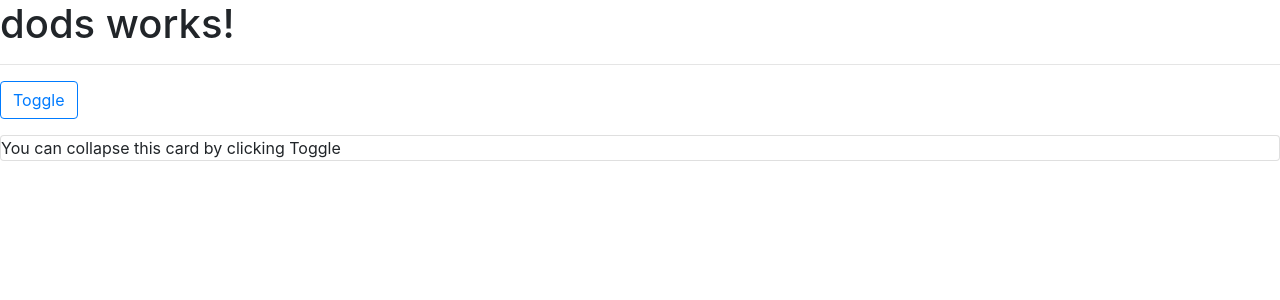
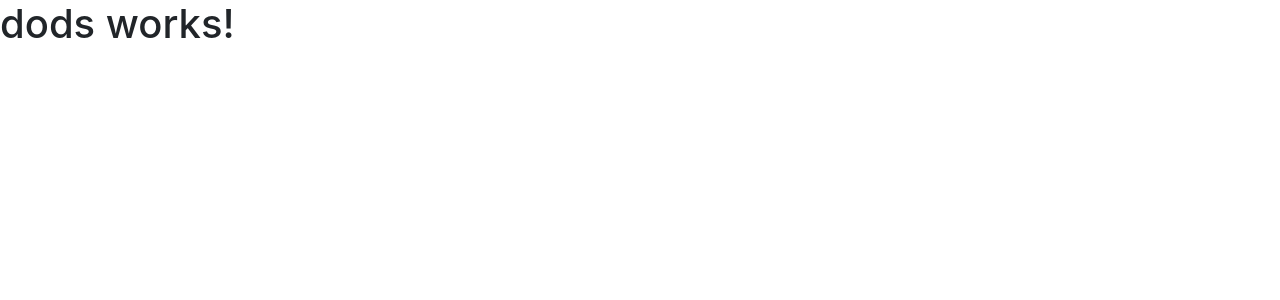
Before and after one commit to DerSticher/dods-frontend, an Angular app: page / in a window 1280 px wide. Shown: the top 300 px of the page. Built offline with nearby package versions, Linux system fonts and the light colour scheme.

Commit message:
changed to current cli version, deleted collapse component

```diff
--- a/package.json
+++ b/package.json
@@ -31,7 +31,7 @@
     "@angular/compiler-cli": "^2.3.1",
     "@types/jasmine": "2.5.38",
     "@types/node": "^6.0.42",
-    "angular-cli": "1.0.0-beta.24",
+    "angular-cli": "1.0.0-beta.28.3",
     "codelyzer": "~2.0.0-beta.1",
     "jasmine-core": "2.5.2",
     "jasmine-spec-reporter": "2.5.0",
--- a/src/app/app.component.html
+++ b/src/app/app.component.html
@@ -1,7 +1,3 @@
 <h1>
   {{title}}
 </h1>
-
-<hr>
-
-<dods-collapse></dods-collapse>
--- a/src/app/app.module.ts
+++ b/src/app/app.module.ts
@@ -5,12 +5,10 @@ import { HttpModule } from '@angular/http';
 
 import { AppComponent } from './app.component';
 import { NgbModule } from '@ng-bootstrap/ng-bootstrap';
-import { CollapseComponent } from './collapse/collapse.component';
 
 @NgModule({
   declarations: [
-    AppComponent,
-    CollapseComponent
+    AppComponent
   ],
   imports: [
     BrowserModule,
--- a/src/app/collapse/collapse.component.html
+++ /dev/null
@@ -1,13 +0,0 @@
-<p>
-  <button type="button" class="btn btn-outline-primary" (click)="isCollapsed = !isCollapsed"
-          [attr.aria-expanded]="!isCollapsed" aria-controls="collapseExample">
-    Toggle
-  </button>
-</p>
-<div id="collapseExample" [ngbCollapse]="isCollapsed">
-  <div class="card">
-    <div class="card-block">
-      You can collapse this card by clicking Toggle
-    </div>
-  </div>
-</div>
--- a/src/app/collapse/collapse.component.ts
+++ /dev/null
@@ -1,17 +0,0 @@
-import { Component, OnInit } from '@angular/core';
-
-@Component({
-  selector: 'dods-collapse',
-  templateUrl: './collapse.component.html',
-  styleUrls: ['./collapse.component.scss']
-})
-export class CollapseComponent implements OnInit {
-
-  public isCollapsed = false;
-
-  constructor() { }
-
-  ngOnInit() {
-  }
-
-}
```
Also changed, not shown: src/app/collapse/collapse.component.scss (deleted), 1 other file (tests, documents, lock files or other folders).
